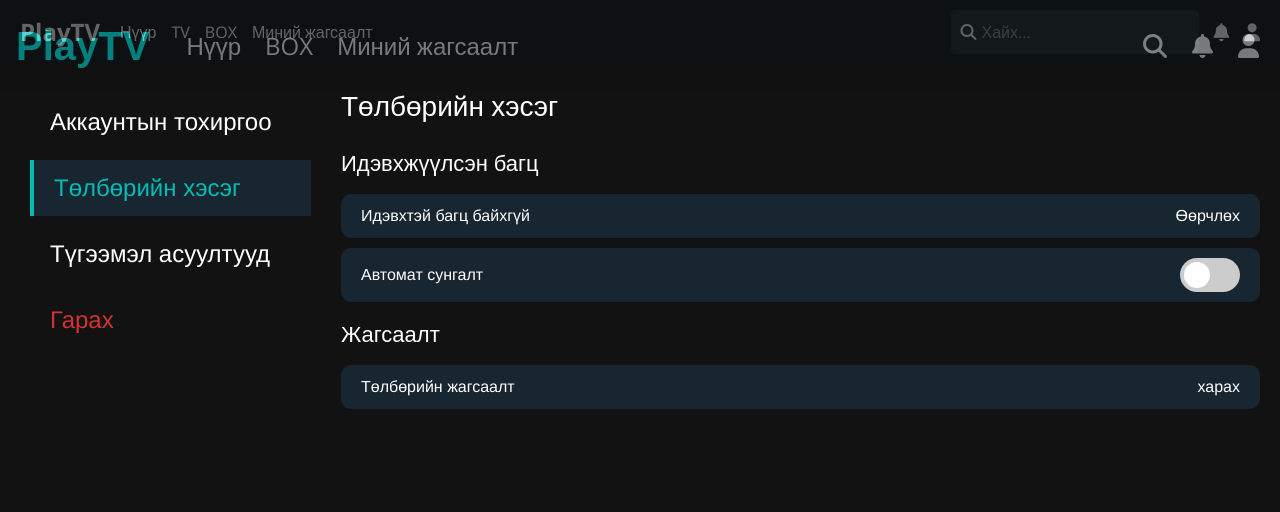
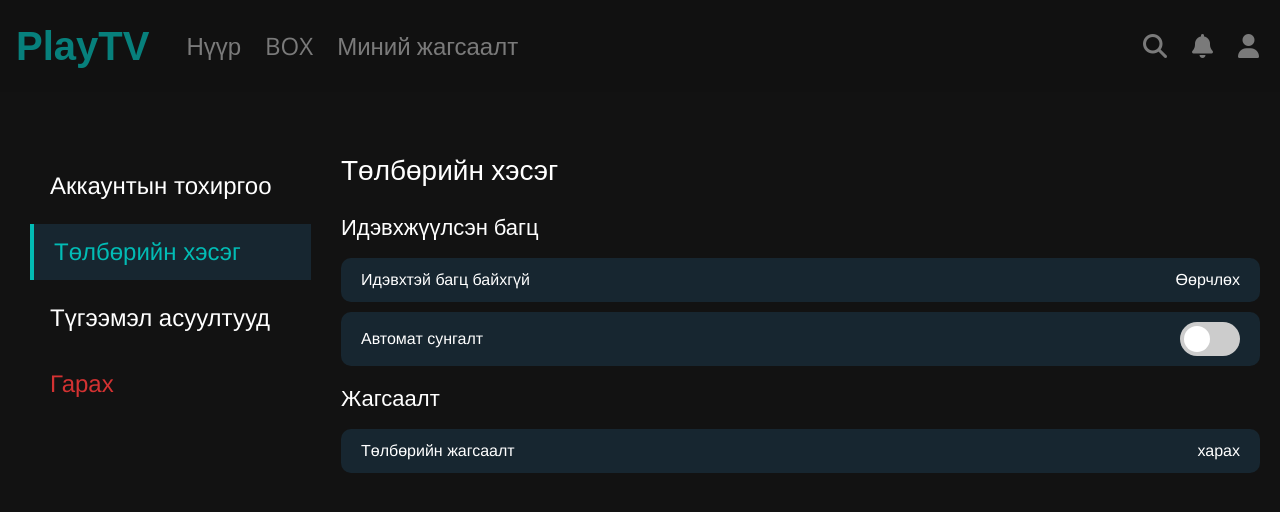
Before and after one commit to tuyanga/PlayTv_v.2.0, a Next.js app in the folder playtv/: page /settings/payment in a window 1280 px wide. Shown: the top 512 px of the page. Built offline with nearby package versions, Linux system fonts and the light colour scheme.

Commit message:
setting fix

```diff
--- a/playtv/src/app/settings/layout.js
+++ b/playtv/src/app/settings/layout.js
@@ -3,33 +3,6 @@ import './styles/settings.css'
 export default function SettingsLayout({ children }) {
     return (
       <div className="settings-ACC">
-        <header className="main-header">
-          <div className="header-left">
-            <div className="logo">
-              <a href="#">PlayTV</a>
-            </div>
-            <nav className="main-nav">
-              <ul>
-                <li><a href="#">Нүүр</a></li>
-                <li><a href="#">TV</a></li>
-                <li><a href="#">BOX</a></li>
-                <li><a href="#">Миний жагсаалт</a></li>
-              </ul>
-            </nav>
-          </div>
-
-          <div className="header-right">
-            <div className="user-actions">
-              <div className="search-box" id="headerSearchBox">
-                <i className="fas fa-search"></i>
-                <input type="text" placeholder="Хайх..." id="headerSearchInput" />
-              </div>
-              <button className="notification-btn"><i className="fas fa-bell"></i></button>
-              <button className="profile-btn"><i className="fas fa-user"></i></button>
-            </div>
-          </div>
-        </header>
-
         <main className="main-content">
           <SettingsSidebar />
           {children}
--- a/playtv/src/app/settings/styles/settings.css
+++ b/playtv/src/app/settings/styles/settings.css
@@ -6,8 +6,9 @@
     box-sizing: border-box;
   }
   body {
+    margin-top:10%;
     font-family: sans-serif;
-    margin: 0;
+
     background-color: #111;
     color: #fff;
   }
```
